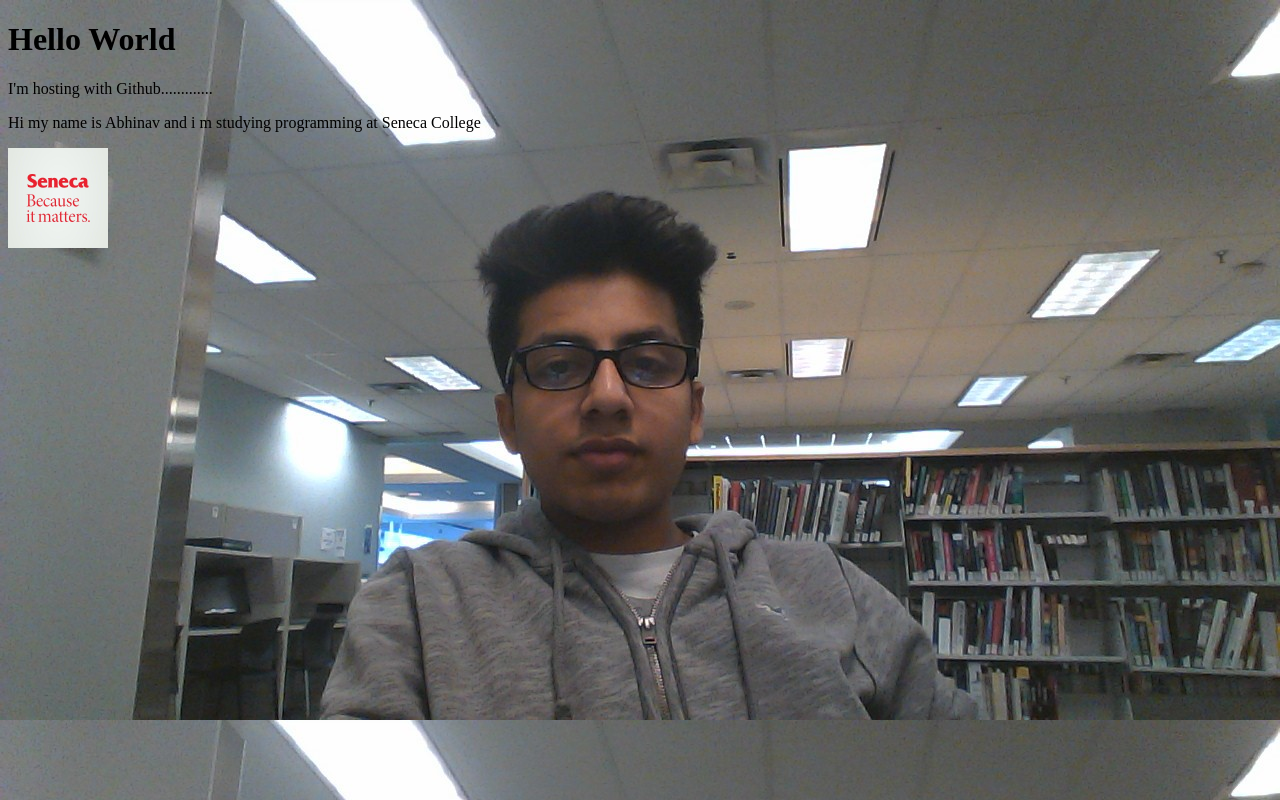
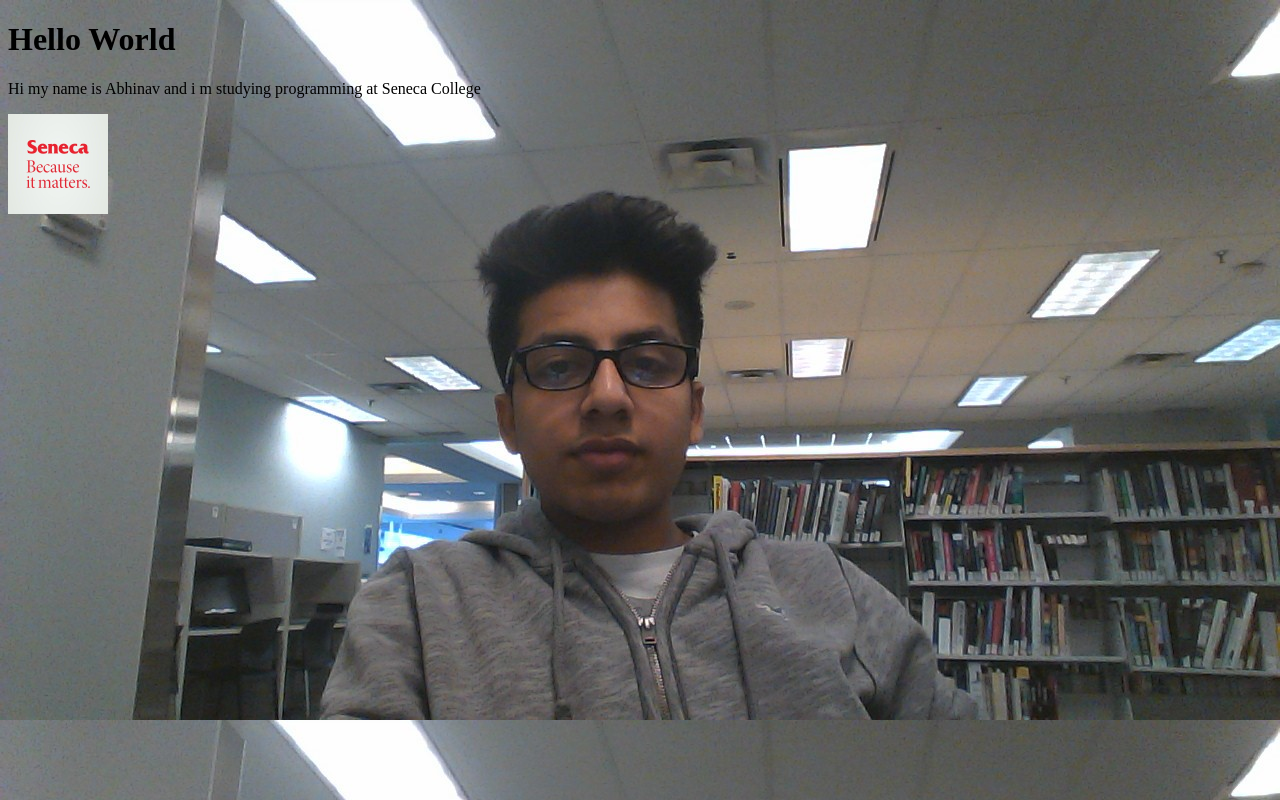
Before and after one commit to aabhinav1/aabhinav1.github.io, a plain HTML site: page index.html in a window 1280 px wide. Drawn offline with Linux system fonts and the light colour scheme.

Commit message:
Updating blog

```diff
--- a/index.html
+++ b/index.html
@@ -2,7 +2,6 @@
 <html>
 <body style="background-image:url(Abhinav.JPG)">
 <h1>Hello World</h1>
-<p>I'm hosting with Github.............</p>
 <footer>
 <p> Hi my name is Abhinav and i m studying programming at Seneca College</p>
 <img src="Seneca.jpeg" alt="Seneca" width="100" height="100">
```
